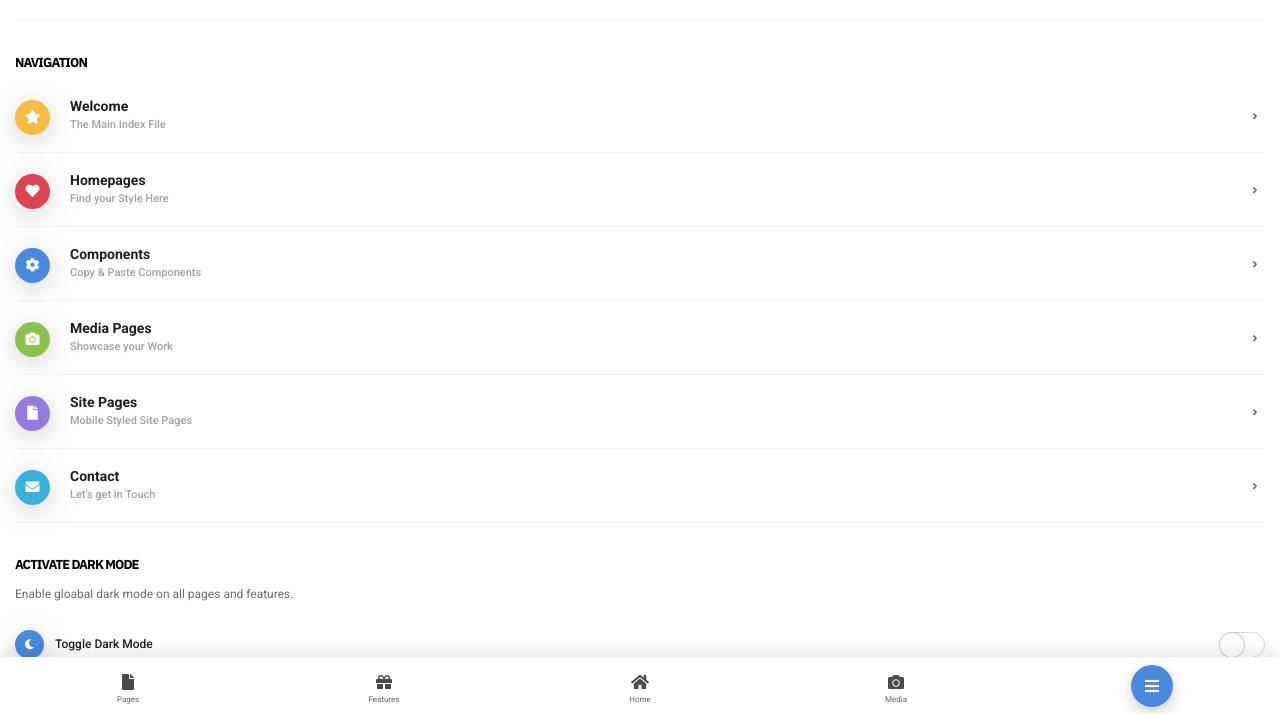
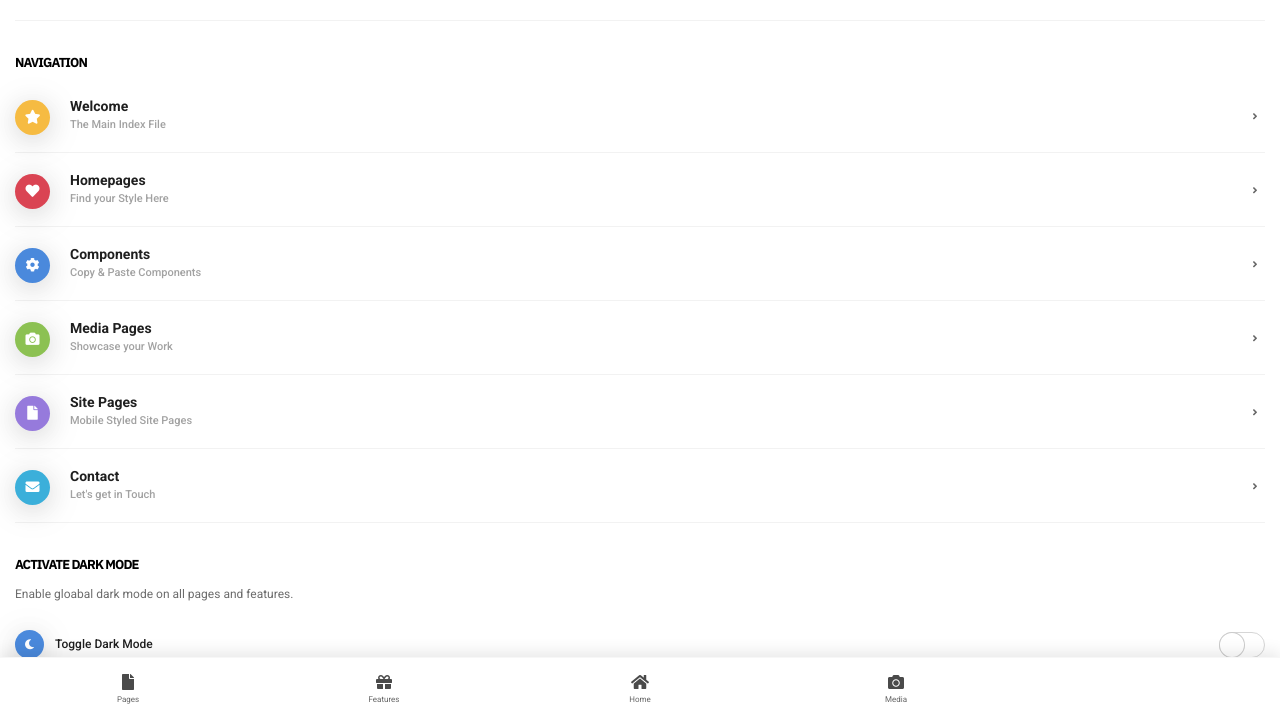
Before and after one commit to DTM2016/asterial01, a plain HTML site: page page-menu.html in a window 1280 px wide. Shown: the part 83-797 px from the top of the page. Drawn offline with Linux system fonts and the light colour scheme.

```diff
--- a/page-menu.html
+++ b/page-menu.html
@@ -29,7 +29,6 @@
 <a href="components.html"><i class="fa fa-gift"></i><span>Features</span></a>
 <a href="index-2.html"><i class="fa fa-home"></i><span>Home</span></a>
 <a href="media.html"><i class="fa fa-camera"></i><span>Media</span></a>
-<a href="page-menu.html" class="active-nav"><i class="fa fa-bars"></i><span>Menu</span></a>
 <div class="clear"></div>
 </div>
 <div class="page-content">
```
